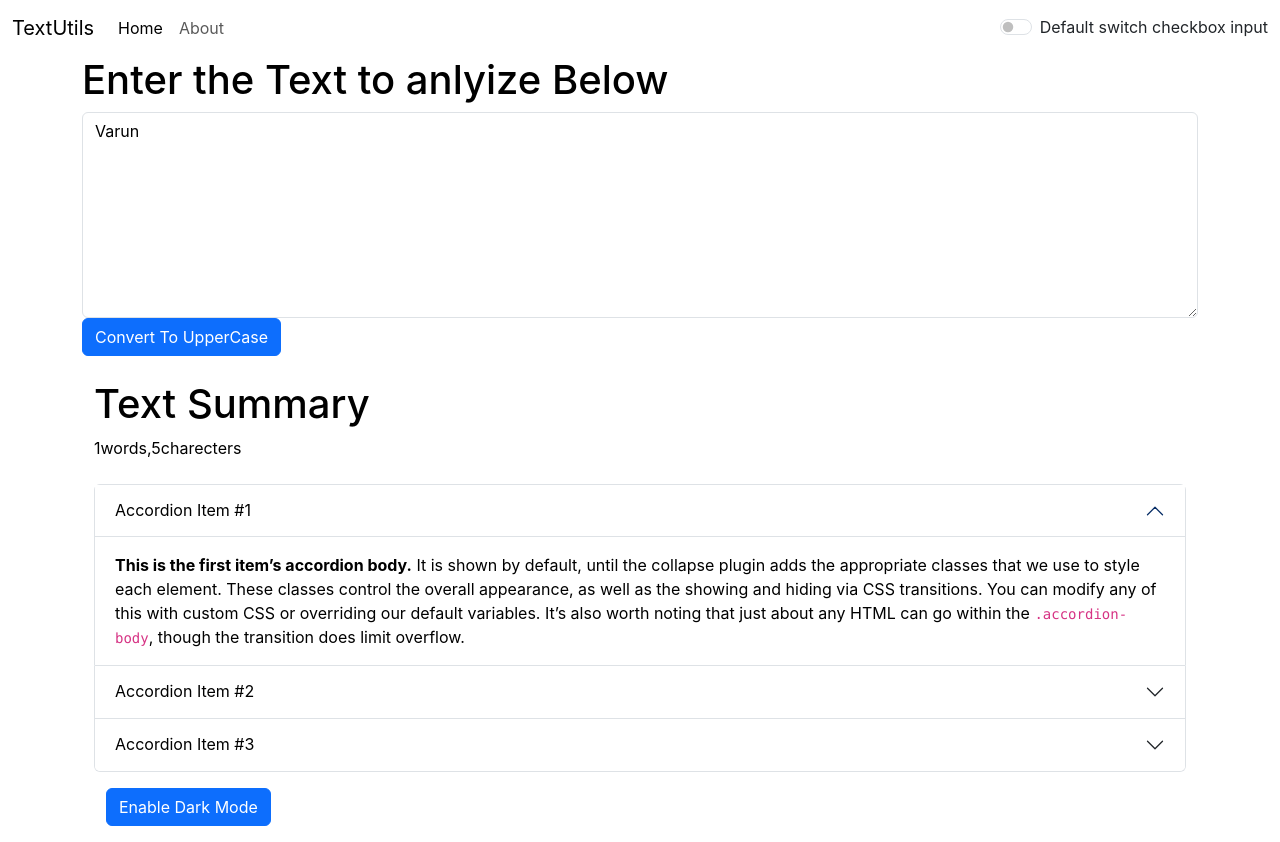
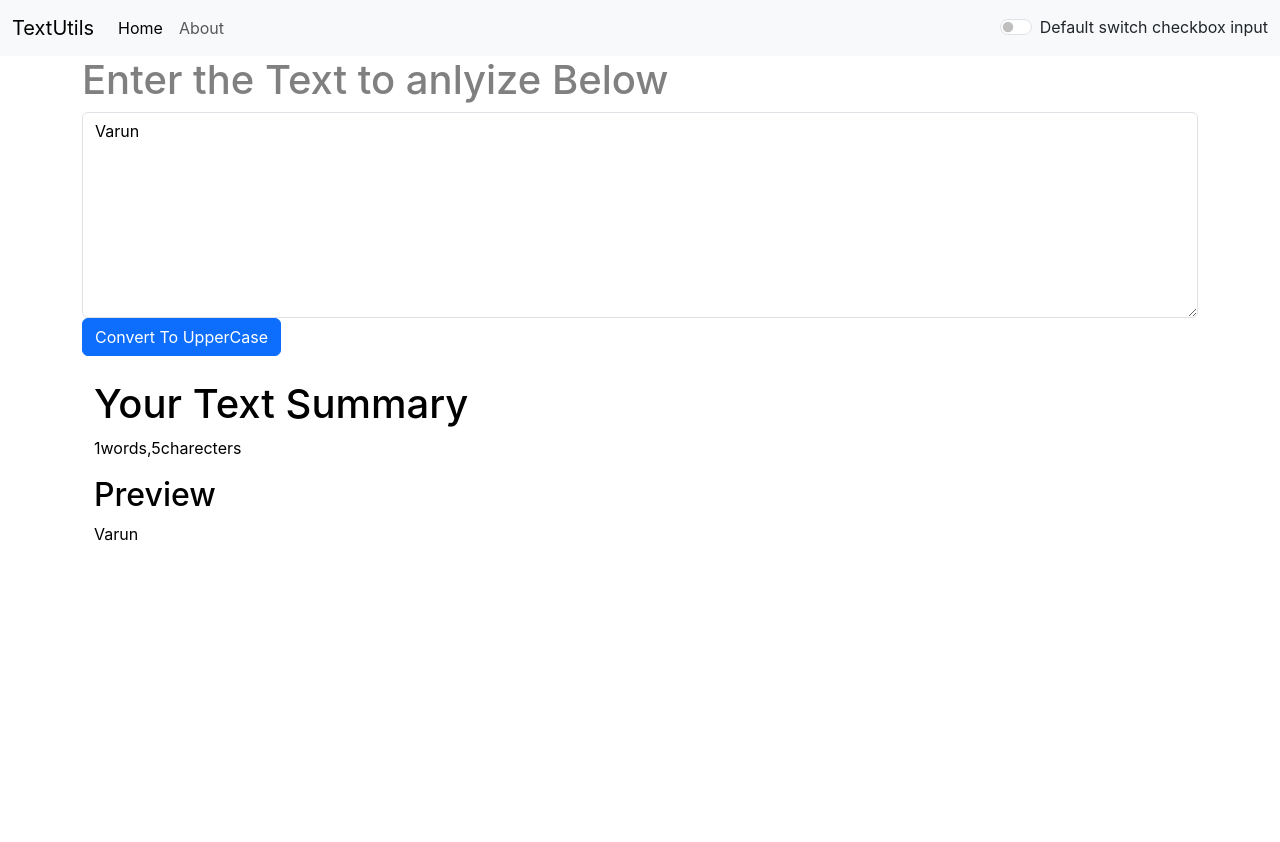
Before and after one commit to varunkr9866/React-Workspace, a React (Create React App) app: page / in a window 1280 px wide. After the commit the page ends 800 px from the top, so only its background shows below. Built offline with nearby package versions, Linux system fonts and the light colour scheme.

Commit message:
CREATED AN ALERT COMPONENT IN REACT

```diff
--- a/src/App.js
+++ b/src/App.js
@@ -1,6 +1,6 @@
 import { useState } from "react";
 import "./App.css";
-import About from "./components/About.js";
+// import About from "./components/About.js";
 import Navbar from "./components/Navbar.js";
 import TextForm from "./components/TextForm.js";
 
@@ -21,8 +21,8 @@ function App() {
     <>
       <Navbar title = "TextUtils" aboutText = "About" mode ={mode} toggleMode={toggleMode}/>
       <div className="container">
-        <TextForm  heading = 'Enter the Text to anlyize Below'mode ={mode} />
-        <About/>
+        <TextForm  heading = 'Enter the Text to anlyize Below' mode ={mode} />
+        {/* <About/> */}
       </div>
 
     </>
--- a/src/components/Navbar.js
+++ b/src/components/Navbar.js
@@ -4,7 +4,7 @@ import PropTypes from 'prop-types'
 
 export default function Navbar(props) {
   return (
-      <nav className={`navbar navbar-expand-lg navbar-${props.mode} bg-body-dark`}>
+      <nav className={`navbar navbar-expand-lg navbar-${props.mode} bg-${props.mode}`}>
         <div className="container-fluid">
           <a className="navbar-brand" href="/">
             {props.title}
--- a/src/components/TextForm.js
+++ b/src/components/TextForm.js
@@ -14,9 +14,9 @@ export default function TextForm(props) {
   const [text,setText] = useState('Varun');
   return (
     <>
-    <div>
-      <div className="mb-3" style={{color:props.mode ==='dark'?'white':'black'}} >
-        <h1>{props.heading}</h1>
+    <div style={{color:props.mode ==='grey'?'white':'grey'}}>
+      <div className="mb-3" style={{color:props.mode ==='grey'?'white':'grey'}} >
+        <h1 >{props.heading}</h1>
         <textarea
           className="form-control"
           onChange={handleChange}
@@ -31,8 +31,10 @@ export default function TextForm(props) {
       </div>
     </div>
     <div className="container my-4" style={{color:props.mode ==='dark'?'white':'black'}}>
-      <h1>Text Summary</h1>
+      <h1>Your Text Summary</h1>
       <p>{text.split(' ').length}words,{text.length}charecters</p>
+      <h2>Preview</h2>
+      <p>{text.length>0?text:"Enter something in the textbox above to preview it here"}</p>
     </div>
     </>
   );
```
Also changed, not shown: src/components/Alert.jsx (added, +14 -0 lines).
